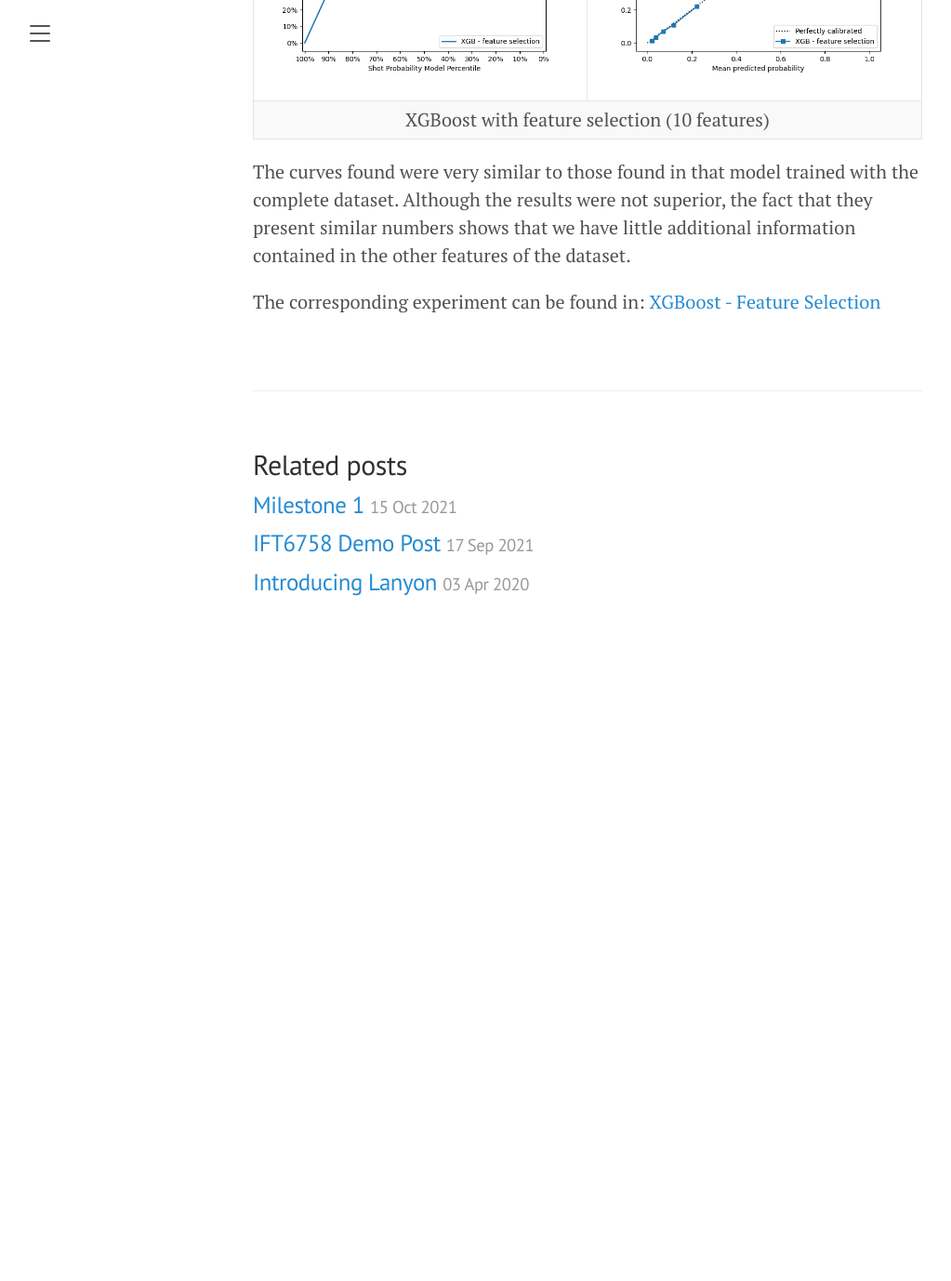
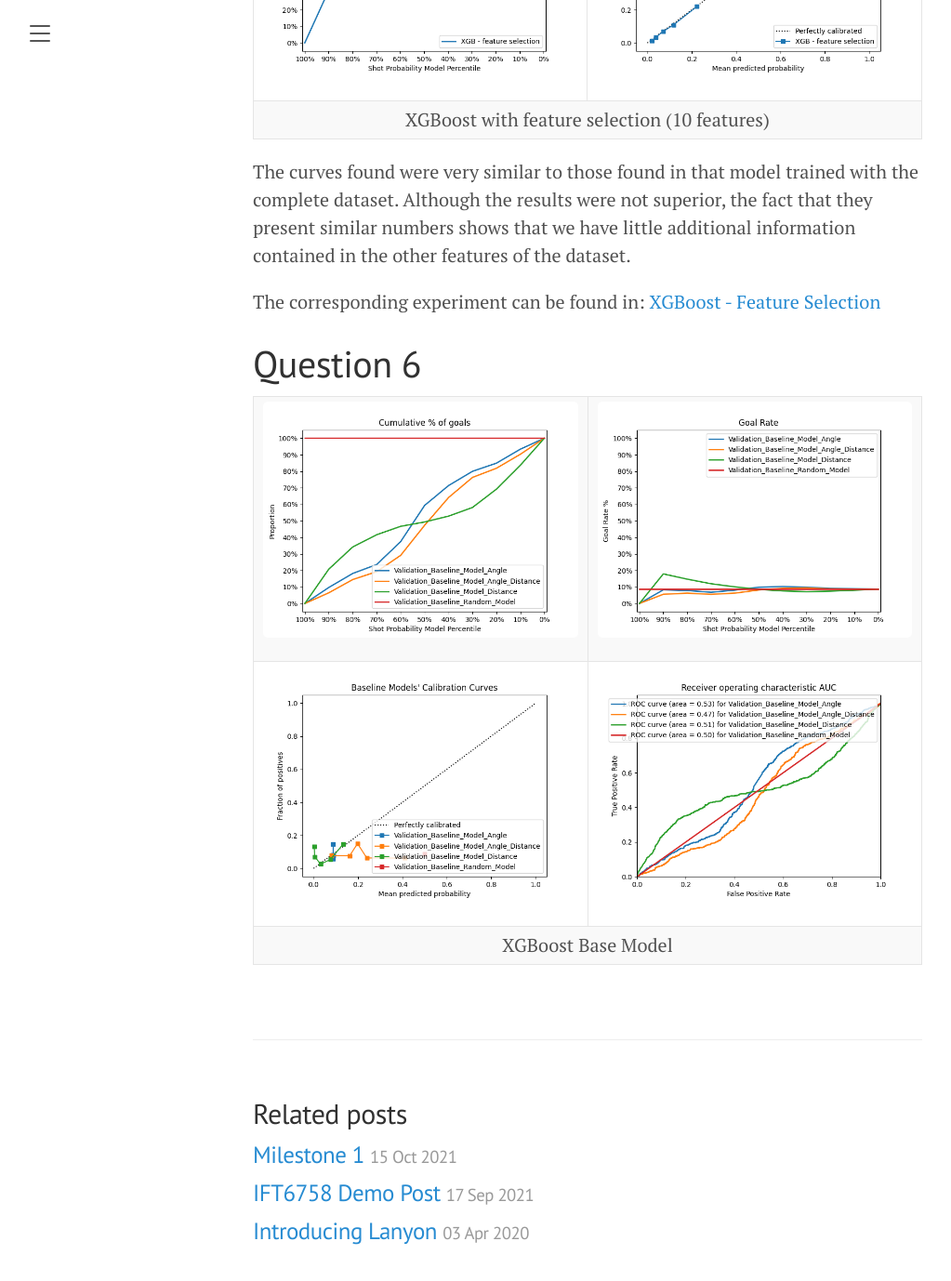
Before and after one commit to ArchambaultP/NHL-Blog, a Jekyll site: the page built from _posts/2021-11-16-milestone-2.md, in a window 1280 px wide and 1400 px high, scrolled down 9144 px. Shown: the top 1378 px of the window at 93% size, without its empty margins (8-1031 px from the left). Built offline with Jekyll 4.4.1, drawn with Linux system fonts in a browser that asks for light colours; before the commit the page ends 9846 px from its top, so only the background shows below that.

Commit message:
Update 2021-11-16-milestone-2.md

```diff
--- a/_posts/2021-11-16-milestone-2.md
+++ b/_posts/2021-11-16-milestone-2.md
@@ -252,3 +252,19 @@ The curves found were very similar to those found in that model trained with the
 
 The corresponding experiment can be found in:
 <a href="https://www.comet.ml/charlescol/milestone-2/37f08690641e4c7296138473387b4eeb?experiment-tab=chart&showOutliers=true&smoothing=0&transformY=smoothing&xAxis=wall">XGBoost - Feature Selection</a>
+
+# Question 6
+
+<table style="width:100%">
+    <tr>
+        <td><img src="/images/Validation_2019_P_Baseline Cumulative Percentage Of Goals.png"></td>
+        <td><img src="/images/Validation_2019_P_Baseline Goal Rates.png"></td>
+    </tr>
+        <tr>
+        <td><img src="/images/Validation_2019_P_Baseline Reliability.png"></td>
+        <td><img src="/images/Validation_2019_P_Baseline ROC.png"></td>
+    </tr>
+    <tr>
+        <td colspan="2"><center>XGBoost Base Model</center></td>
+    </tr>
+</table>
```
